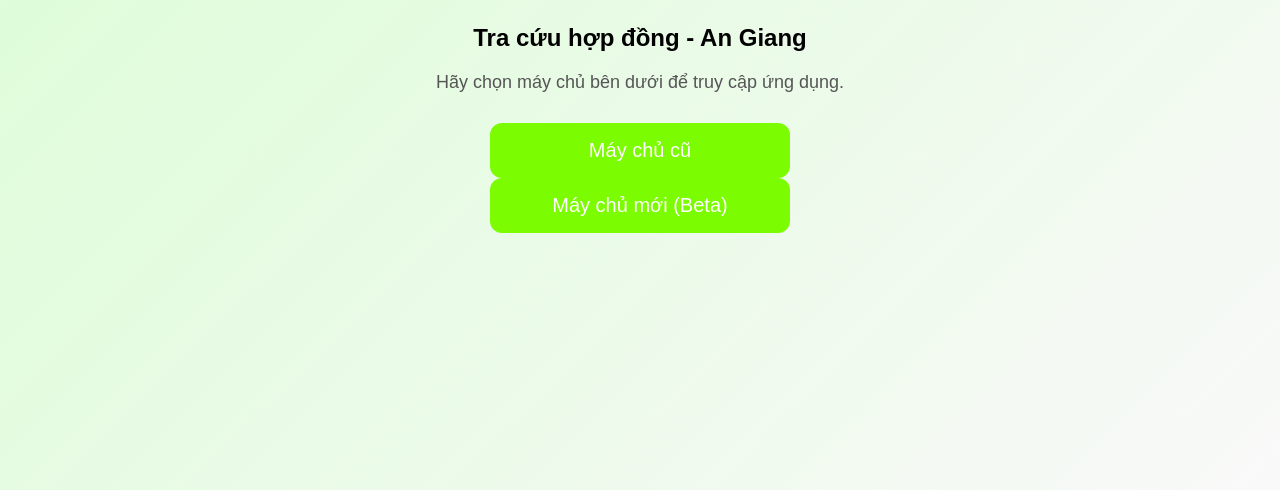
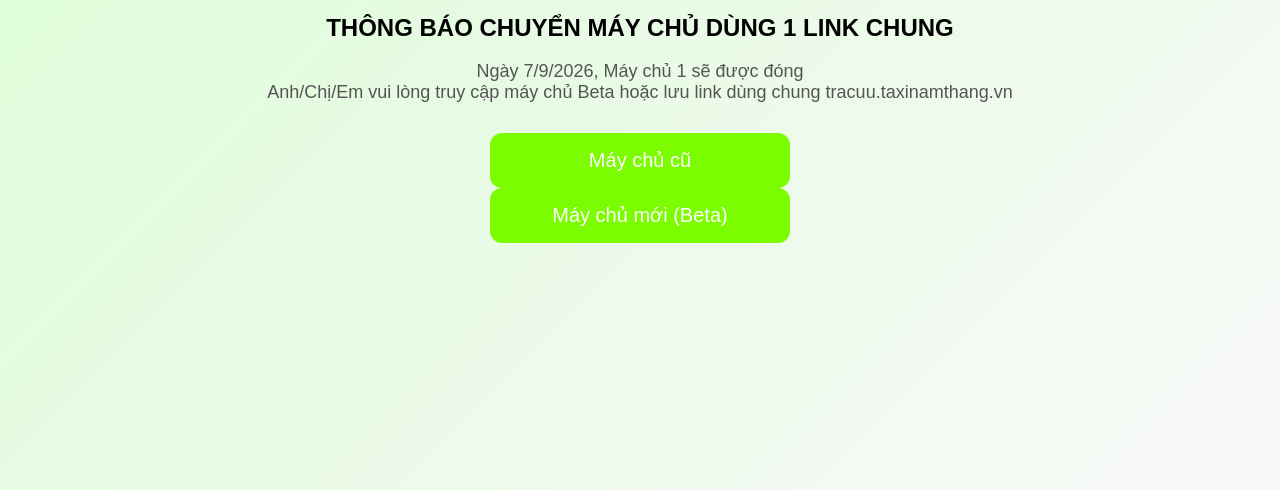
Before and after one commit to namthanggroup/tracuuag, a plain HTML site: page index.html in a window 1280 px wide. Shown: the part 350-840 px from the top of the page. Drawn offline with Linux system fonts and the light colour scheme.

Commit message:
Update index.html

```diff
--- a/index.html
+++ b/index.html
@@ -88,11 +88,12 @@
   <img src="logo.png" alt="Logo Nam Thắng" class="logo">
 
   <!-- Tiêu đề -->
-  <h2>Tra cứu hợp đồng - An Giang</h2>
+  <h2>THÔNG BÁO CHUYỂN MÁY CHỦ DÙNG 1 LINK CHUNG</h2>
 
   <!-- Thông báo -->
   <div class="message">
-    Hãy chọn máy chủ bên dưới để truy cập ứng dụng.<br>
+    Ngày 7/9/2026, Máy chủ 1 sẽ được đóng<br>
+    Anh/Chị/Em vui lòng truy cập máy chủ Beta hoặc lưu link dùng chung tracuu.taxinamthang.vn
   </div>
 
   <!-- Hai nút truy cập -->
```
